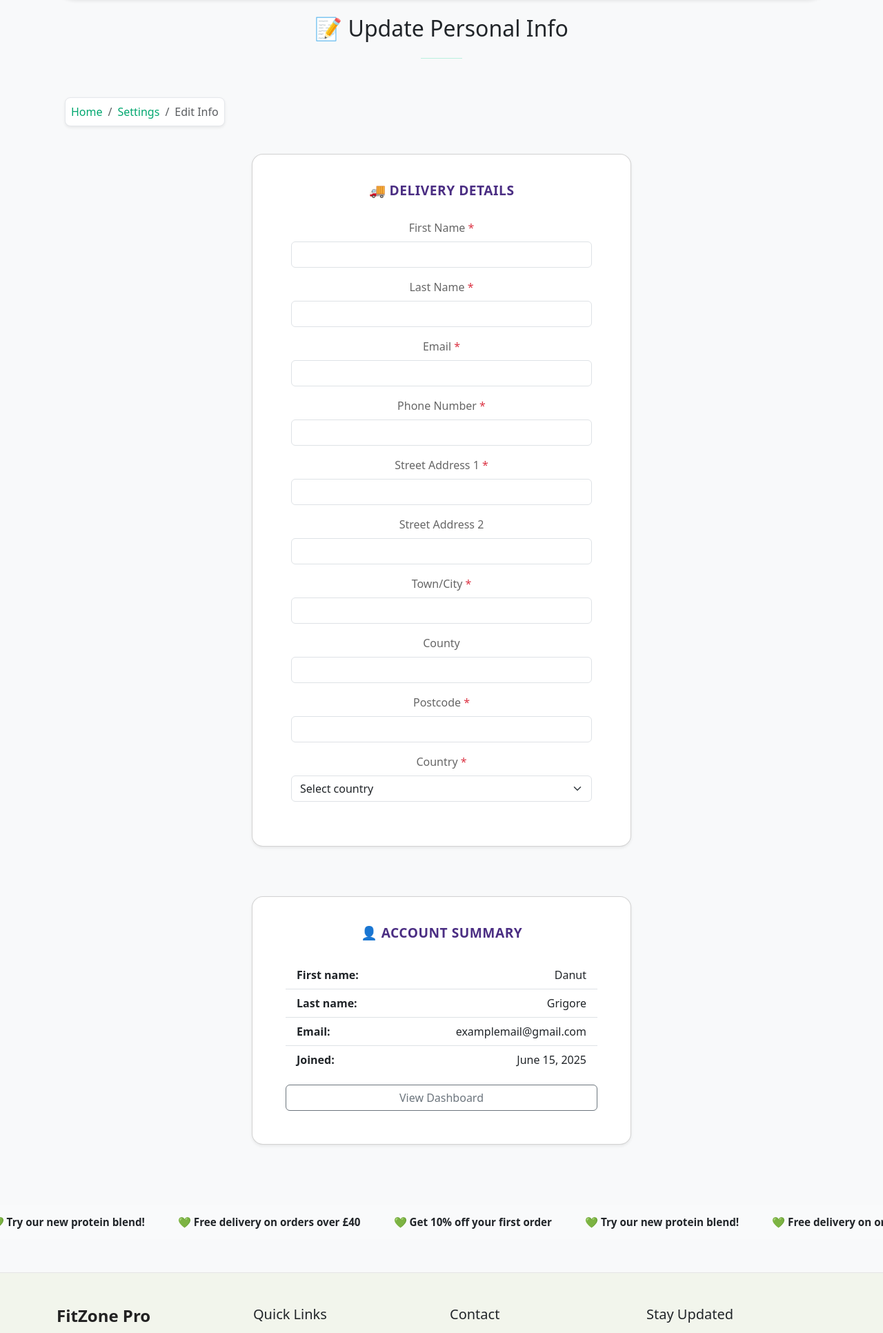
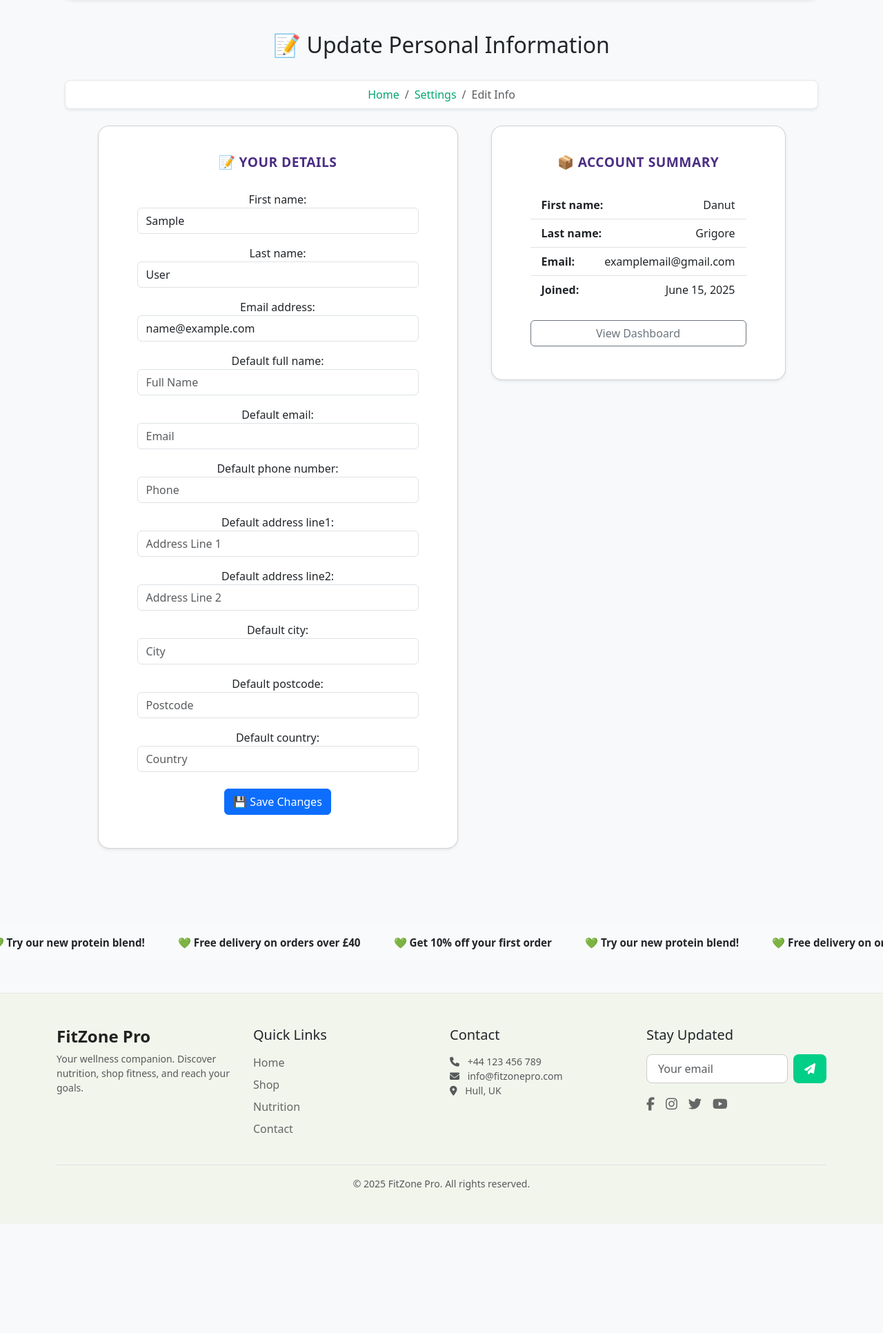
Before and after one commit to Danut89/Milestone-Project-4, a Django app: page /profile/settings/edit-info/ in a window 1280 px wide. Shown: the part 130-2062 px from the top of the page at 69% size. After the commit the page ends 1904 px from the top, so only its background shows below. Run offline with Django 5.2, Linux system fonts and the light colour scheme; the visitor is signed in with stand-in values (Sample User, id 1); some libraries are stand-ins or nearby versions.

Commit message:
feat: Add personal info update form, change password feat and hide recent activity toggle in settings page

```diff
--- a/profiles/models.py
+++ b/profiles/models.py
@@ -15,5 +15,7 @@ class UserProfile(models.Model):
     default_postcode = models.CharField(max_length=20, null=True, blank=True)
     default_country = models.CharField(max_length=100, null=True, blank=True)
 
+    hide_recent_activity = models.BooleanField(default=False)
+
     def __str__(self):
         return self.user.username
--- a/profiles/templates/profiles/dashboard.html
+++ b/profiles/templates/profiles/dashboard.html
@@ -117,7 +117,7 @@
       </div>
     </div>
 
-
+{% if activities %}
 <div class="col-6 scrollable-activity p-2">
   <h5 class="mb-3"><i class="bi bi-clock"></i> Recent Activity</h5>
       <ul class="list-group">
@@ -145,7 +145,7 @@
         {% endfor %}
       </ul>
 </div>
-
+{% endif %}
 
 
     <!-- ⚙️ Quick Actions -->
--- a/profiles/templates/profiles/edit_info.html
+++ b/profiles/templates/profiles/edit_info.html
@@ -1,135 +1,100 @@
 {% extends "base.html" %}
+{% load widget_tweaks %}
+
 {% block title %}Update Info{% endblock %}
 
 {% block content %}
-<section class="container text-center py-4 shop-header">
-<div class="container text-center">
-  <h2 class="text-center mb-4">📝 Update Personal Info</h2>
-
-  <hr class="my-4" style="max-width: 60px; margin: 1rem auto; border-color: var(--accent-green);">
+<section class="container py-5 shop-header">
+  <div class="container">
+    <h2 class="text-center mb-4">📝 Update Personal Information</h2>
 
     <!-- 🧭 Breadcrumb -->
-  <nav aria-label="breadcrumb" class="mb-4 d-flex justify-content-right">
-    <ol class="breadcrumb bg-white p-2 rounded-3 shadow-sm">
+    <nav aria-label="breadcrumb" class="mb-4">
+      <ol class="breadcrumb bg-white p-2 rounded-3 shadow-sm justify-content-center">
         <li class="breadcrumb-item"><a href="{% url 'home' %}">Home</a></li>
-      <li class="breadcrumb-item"><a href="{% url  'settings_view' %}">Settings</a></li>
+        <li class="breadcrumb-item"><a href="{% url 'settings_view' %}">Settings</a></li>
         <li class="breadcrumb-item active" aria-current="page">Edit Info</li>
       </ol>
     </nav>
 
-  <div class="row d-flex justify-content-center g-5">
-
-    <div class="col-12 col-xl-7">
-      <form method="POST" action="/checkout/" id="checkout-form" class="mx-auto w-100" style="max-width: 550px;">
+    <div class="row justify-content-center g-5">
+      <!-- 📋 Form Card -->
+      <div class="col-12 col-xl-6">
+        <form method="POST" class="mx-auto w-100" style="max-width: 550px;">
           {% csrf_token %}
 
           <div class="card shadow-sm rounded-4 mb-4">
             <div class="card-header bg-white border-0 text-center">
-            <h5 class="m-0 text-uppercase fw-semibold" style="color: #4b2e83;">🚚 Delivery Details</h5>
+              <h5 class="m-0 text-uppercase fw-semibold" style="color: #4b2e83;">📝 Your Details</h5>
             </div>
 
             <div class="card-body px-4">
+              <!-- Render User Form Fields -->
+              {% for field in user_form %}
                 <div class="mb-3">
-              <label for="id_first_name" class="form-label">First Name <span class="text-danger">*</span></label>
-              <input type="text" class="form-control" name="first_name" id="id_first_name" required>
+                  {{ field.label_tag }}
+                  {{ field }}
+                  {% if field.help_text %}
+                    <small class="form-text text-muted">{{ field.help_text }}</small>
+                  {% endif %}
+                  {% for error in field.errors %}
+                    <div class="text-danger small">{{ error }}</div>
+                  {% endfor %}
                 </div>
+              {% endfor %}
 
+              <!-- Render Profile Form Fields -->
+              {% for field in profile_form %}
                 <div class="mb-3">
-              <label for="id_last_name" class="form-label">Last Name <span class="text-danger">*</span></label>
-              <input type="text" class="form-control" name="last_name" id="id_last_name" required>
+                  {{ field.label_tag }}
+                  {{ field }}
+                  {% if field.help_text %}
+                    <small class="form-text text-muted">{{ field.help_text }}</small>
+                  {% endif %}
+                  {% for error in field.errors %}
+                    <div class="text-danger small">{{ error }}</div>
+                  {% endfor %}
                 </div>
+              {% endfor %}
 
-            <div class="mb-3">
-              <label for="id_email" class="form-label">Email <span class="text-danger">*</span></label>
-              <input type="email" class="form-control" name="email" id="id_email" required>
-            </div>
-
-            <div class="mb-3">
-              <label for="id_phone" class="form-label">Phone Number <span class="text-danger">*</span></label>
-              <input type="text" class="form-control" name="phone" id="id_phone" required>
-            </div>
-
-            <div class="mb-3">
-              <label for="id_address1" class="form-label">Street Address 1 <span class="text-danger">*</span></label>
-              <input type="text" class="form-control" name="address1" id="id_address1" required>
-            </div>
-
-            <div class="mb-3">
-              <label for="id_address2" class="form-label">Street Address 2</label>
-              <input type="text" class="form-control" name="address2" id="id_address2">
-            </div>
-
-            <div class="mb-3">
-              <label for="id_city" class="form-label">Town/City <span class="text-danger">*</span></label>
-              <input type="text" class="form-control" name="city" id="id_city" required>
-            </div>
-
-            <div class="mb-3">
-              <label for="id_county" class="form-label">County</label>
-              <input type="text" class="form-control" name="county" id="id_county">
-            </div>
-
-            <div class="mb-3">
-              <label for="id_postcode" class="form-label">Postcode <span class="text-danger">*</span></label>
-              <input type="text" class="form-control" name="postcode" id="id_postcode" required>
-            </div>
-
-            <div class="mb-3">
-              <label for="id_country" class="form-label">Country <span class="text-danger">*</span></label>
-              <select class="form-select" name="country" id="id_country" required>
-                <option selected disabled value="">Select country</option>
-                <option value="GB">United Kingdom</option>
-                <option value="RO">Romania</option>
-                <option value="ES">Spain</option>
-                <!-- Add more countries as needed -->
-              </select>
+              <div class="text-center mt-4">
+                <button type="submit" class="btn btn-primary">💾 Save Changes</button>
               </div>
             </div>
           </div>
         </form>
+
       </div>
 
-
-
-     <!-- Account Summary -->
-    <div class="card shadow-sm rounded-4 w-100 mb-4" style="max-width: 550px;">
+      <!-- 🧾 Account Summary -->
+      <div class="col-12 col-xl-5">
+        <div class="card shadow-sm rounded-4 mb-4">
           <div class="card-header bg-white border-0 text-center">
-        <h5 class="m-0 text-uppercase fw-semibold" style="color: #4b2e83;">👤 Account Summary</h5>
+            <h5 class="m-0 text-uppercase fw-semibold" style="color: #4b2e83;">📦 Account Summary</h5>
           </div>
 
           <div class="card-body px-4">
-        <ul class="list-group list-group-flush mb-3">
-          <li class="list-group-item d-flex justify-content-between align-items-center">
-            <strong>First name:</strong>
-            <span>Danut</span>
+            <ul class="list-group list-group-flush mb-4">
+              <li class="list-group-item d-flex justify-content-between">
+                <strong>First name:</strong> <span>Danut</span>
               </li>
-          <li class="list-group-item d-flex justify-content-between align-items-center">
-            <strong>Last name:</strong>
-            <span>Grigore</span>
+              <li class="list-group-item d-flex justify-content-between">
+                <strong>Last name:</strong> <span>Grigore</span>
               </li>
-          <li class="list-group-item d-flex justify-content-between align-items-center">
-            <strong>Email:</strong>
-            <span>examplemail@gmail.com</span>
+              <li class="list-group-item d-flex justify-content-between">
+                <strong>Email:</strong> <span>examplemail@gmail.com</span>
               </li>
-          <li class="list-group-item d-flex justify-content-between align-items-center">
-            <strong>Joined:</strong>
-            <span>June 15, 2025</span>
+              <li class="list-group-item d-flex justify-content-between">
+                <strong>Joined:</strong> <span>June 15, 2025</span>
               </li>
             </ul>
-
-        <div class="d-grid">
-          <a href="/profile/dashboard/" class="btn btn-outline-secondary w-100">
+            <a href="{% url 'dashboard' %}" class="btn btn-outline-secondary w-100">
               View Dashboard
             </a>
           </div>
         </div>
       </div>
-
-
-
-
     </div>
   </div>
-
 </section>
 {% endblock %}
--- a/profiles/urls.py
+++ b/profiles/urls.py
@@ -5,4 +5,6 @@ urlpatterns = [
     path('dashboard/', views.dashboard, name='dashboard'),
     path('settings/', views.settings_view, name='settings_view'),
     path('settings/edit-info/', views.edit_info_view, name='edit_info'),
+    path('change-password/', views.change_password, name='change_password'),
+    path('toggle-activity-visibility/', views.toggle_recent_activity_visibility, name='toggle_recent_activity'),
 ]
--- a/profiles/views.py
+++ b/profiles/views.py
@@ -10,37 +10,42 @@ from nutrition.models import Recipe, MealPlan
 from django.utils.timezone import now
 from itertools import chain
 from operator import attrgetter
+from django.contrib.auth.forms import PasswordChangeForm
+from django.contrib.auth import update_session_auth_hash
+from profiles.models import UserProfile
+from nutrition.models import MealPlan
 
 # Create your views here.
 
 
-from nutrition.models import MealPlan  # make sure this import is there
+
+
+
 
 @login_required
 def dashboard(request):
     saved_recipes = Wishlist.objects.filter(user=request.user, recipe__isnull=False)
     saved_meal_plans = Wishlist.objects.filter(user=request.user, meal_plan__isnull=False)
     user = request.user
+    profile = user.userprofile
 
-    # Recent orders
-    orders = Order.objects.filter(user=user).order_by('-created_at')[:3]
+    activities = []
+    if not profile.hide_recent_activity:
+        # Recent orders
+        orders = Order.objects.filter(user=user).order_by('-created_at')[:3]
+        recipes = Recipe.objects.filter(author=user).order_by('-created_at')[:3]
+        meal_plans = MealPlan.objects.filter(created_by=user).order_by('-created_at')[:3]
 
-    # Recent recipes created
-    recipes = Recipe.objects.filter(author=user).order_by('-created_at')[:3]
-
-    # Recent meal plans created (optional: filter only user's if you support that)
-    meal_plans = MealPlan.objects.filter(created_by=user).order_by('-created_at')[:3]
-
-    # Combine activities
-    activities = sorted(
-        chain(
-            [{'type': 'order', 'item': order, 'date': order.created_at} for order in orders],
-            [{'type': 'recipe', 'item': recipe, 'date': recipe.created_at} for recipe in recipes],
-            [{'type': 'mealplan', 'item': plan, 'date': plan.created_at} for plan in meal_plans],
-        ),
-        key=lambda x: x['date'],
-        reverse=True
-    )
+        # Combine activities
+        activities = sorted(
+            chain(
+                [{'type': 'order', 'item': order, 'date': order.created_at} for order in orders],
+                [{'type': 'recipe', 'item': recipe, 'date': recipe.created_at} for recipe in recipes],
+                [{'type': 'mealplan', 'item': plan, 'date': plan.created_at} for plan in meal_plans],
+            ),
+            key=lambda x: x['date'],
+            reverse=True
+        )
 
     return render(request, 'profiles/dashboard.html', {
         'saved_recipes': saved_recipes,
@@ -50,8 +55,21 @@ def dashboard(request):
 
 
 @login_required
+def toggle_recent_activity_visibility(request):
+    profile = request.user.userprofile
+    profile.hide_recent_activity = not profile.hide_recent_activity
+    profile.save()
+    status = "hidden" if profile.hide_recent_activity else "visible"
+    messages.success(request, f"Recent activity is now {status}.")
+    return redirect('settings_view')
+
+
+@login_required
 def settings_view(request):
+
     return render(request, 'profiles/settings.html')
+
+
 
 
 
@@ -79,3 +97,22 @@ def edit_info_view(request):
         'user_form': user_form,
         'profile_form': profile_form
     })
+
+
+
+
+@login_required
+def change_password(request):
+    if request.method == 'POST':
+        form = PasswordChangeForm(request.user, request.POST)
+        if form.is_valid():
+            user = form.save()
+            update_session_auth_hash(request, user)  # Keep user logged in
+            messages.success(request, '✅ Password updated successfully.')
+            return redirect('settings_view')
+        else:
+            messages.error(request, '⚠️ Please correct the errors below.')
+    else:
+        form = PasswordChangeForm(request.user)
+
+    return render(request, 'profiles/change_password.html', {'form': form})
--- a/templates/base.html
+++ b/templates/base.html
@@ -122,9 +122,11 @@
 <div aria-live="polite" aria-atomic="true" class="position-fixed bottom-0 end-0 p-3" style="z-index: 1060;">
   {% if messages %}
     {% for message in messages %}
-      <div class="toast align-items-center text-white bg-{{ message.tags }} border-0 fade mb-2" role="alert" aria-live="assertive" aria-atomic="true">
+      <div class="toast show align-items-center text-bg-{{ message.tags|default:'secondary' }} border-0 mb-2" role="alert">
         <div class="d-flex">
-          <div class="toast-body">{{ message }}</div>
+          <div class="toast-body">
+            {{ message }}
+          </div>
           <button type="button" class="btn-close btn-close-white me-2 m-auto" data-bs-dismiss="toast" aria-label="Close"></button>
         </div>
       </div>
```
Also changed, not shown: profiles/templates/profiles/change_password.html (added, +48 -0 lines), profiles/templates/profiles/settings.html (+35 -5 lines), profiles/migrations/0003_userprofile_hide_recent_activity.py (added). Lines whose indentation alone changed are shown as unchanged.
